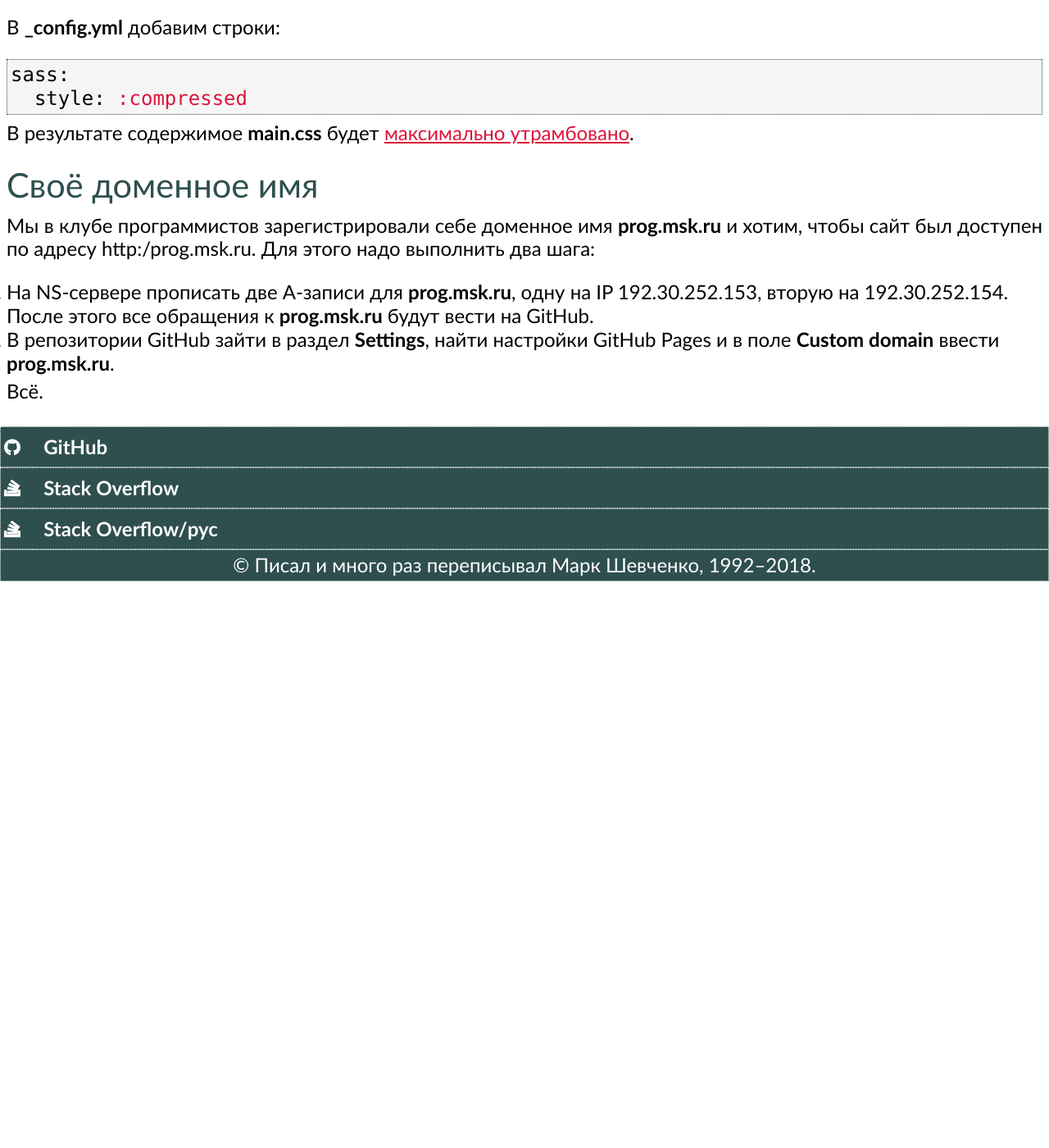
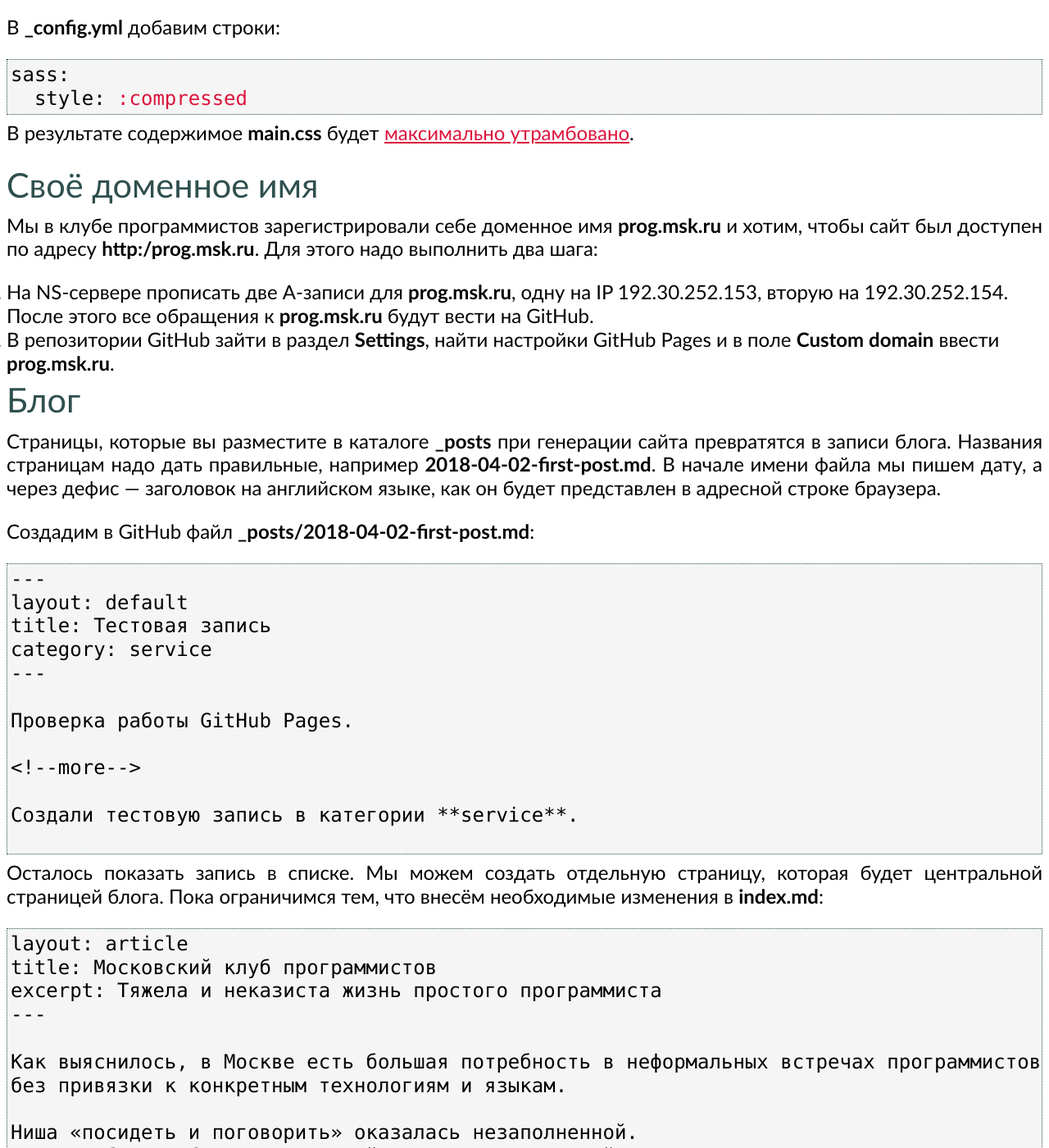
Before and after one commit to markshevchenko/markshevchenko.github.io, a Jekyll site: the page built from articles/github-pages.md, in a window 1280 px wide and 1400 px high, scrolled down 11098 px. Shown: the whole window at 82% size. Built offline with Jekyll 4.4.1, drawn with Linux system fonts in a browser that asks for light colours; some web fonts are replaced; our own code applies the rules of GitHub Pages for plain Markdown files; comment, search, counter and statistics services are not loaded; before the commit the page ends 11807 px from its top, so only the background shows below that; some of the changed text lies outside the part shown.

Commit message:
Дописал про записи в блоге.

````diff
--- a/articles/github-pages.md
+++ b/articles/github-pages.md
@@ -421,11 +421,56 @@ sass:
 
 ## Своё доменное имя
 
-Мы в клубе программистов зарегистрировали себе доменное имя **prog.msk.ru** и хотим, чтобы сайт был доступен по адресу http:/prog.msk.ru. Для
+Мы в клубе программистов зарегистрировали себе доменное имя **prog.msk.ru** и хотим, чтобы сайт был доступен по адресу **http:/prog.msk.ru**. Для
 этого надо выполнить два шага:
 
 1. На NS-сервере прописать две А-записи для **prog.msk.ru**, одну на IP 192.30.252.153, вторую на 192.30.252.154.
    После этого все обращения к **prog.msk.ru** будут вести на GitHub.
 2. В репозитории GitHub зайти в раздел **Settings**, найти настройки GitHub Pages и в поле **Custom domain** ввести **prog.msk.ru**.
 
-Всё.
+## Блог
+
+Страницы, которые вы разместите в каталоге **\_posts** при генерации сайта превратятся в записи блога. Названия страницам надо дать
+правильные, например **2018-04-02-first-post.md**. В начале имени файла мы пишем дату, а через дефис&nbsp;&mdash; заголовок на английском языке,
+как он будет представлен в адресной строке браузера.
+
+Создадим в GitHub файл **\_posts/2018-04-02-first-post.md**:
+
+{% raw %}
+```liquid
+---
+layout: default
+title: Тестовая запись
+category: service
+---
+
+Проверка работы GitHub Pages.
+
+<!--more-->
+
+Создали тестовую запись в категории **service**.
+
+```
+{% endraw %}
+
+Осталось показать запись в списке. Мы можем создать отдельную страницу, которая будет центральной страницей блога. Пока ограничимся тем, что
+внесём необходимые изменения в **index.md**:
+
+{% raw %}
+```liquid
+layout: article
+title: Московский клуб программистов
+excerpt: Тяжела и неказиста жизнь простого программиста
+---
+
+Как выяснилось, в Москве есть большая потребность в неформальных встречах программистов,
+без привязки к конкретным технологиям и языкам.
+
+Ниша «посидеть и поговорить» оказалась незаполненной.
+Этот пробел требует немедленной ликвидации, которой мы и занимаемся.
+
+{% for post in site.posts %}
+  <h2><a href="{{ post.url }}">{{ post.title }}</a></h2>
+{% endfor %}
+```
+{% endraw %}
````
